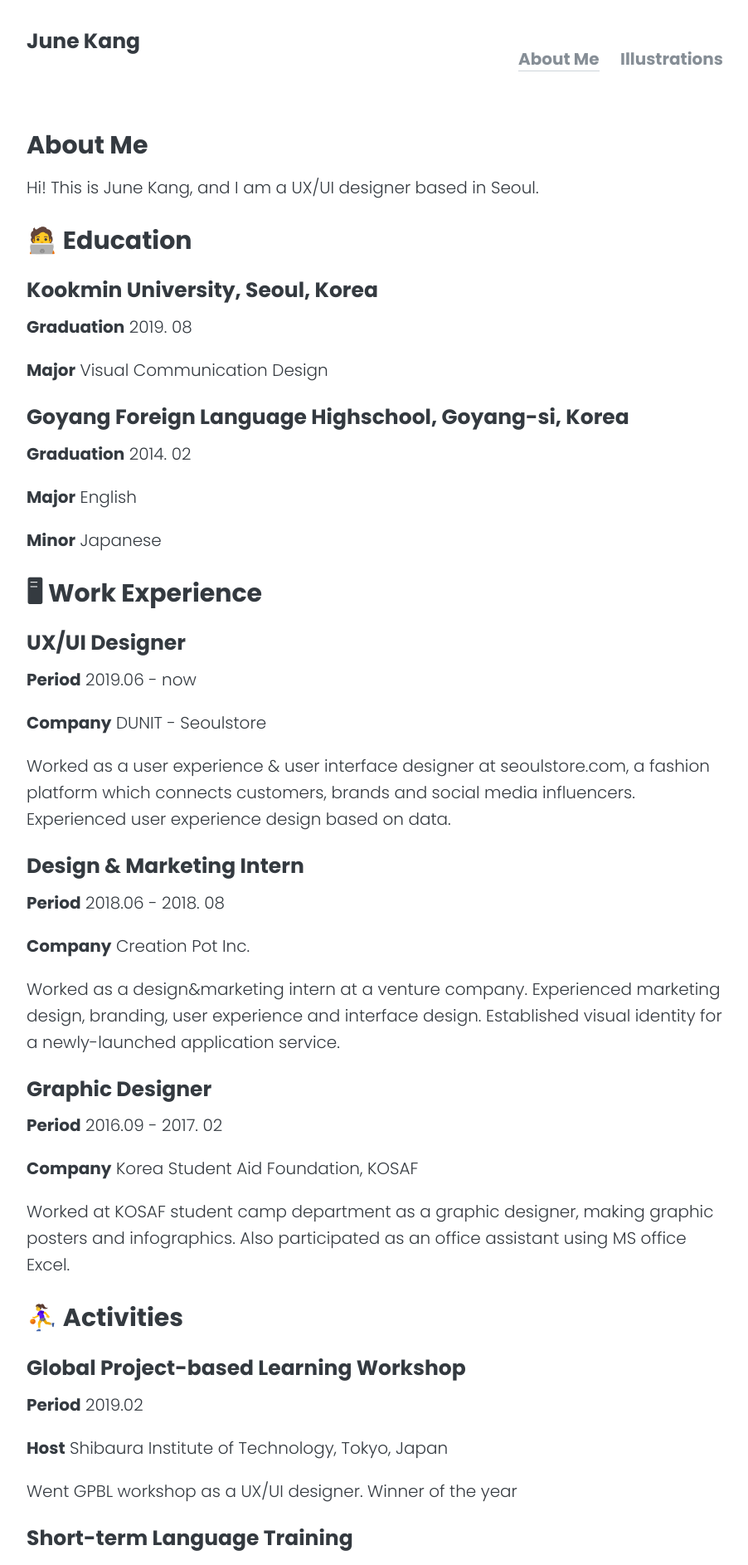
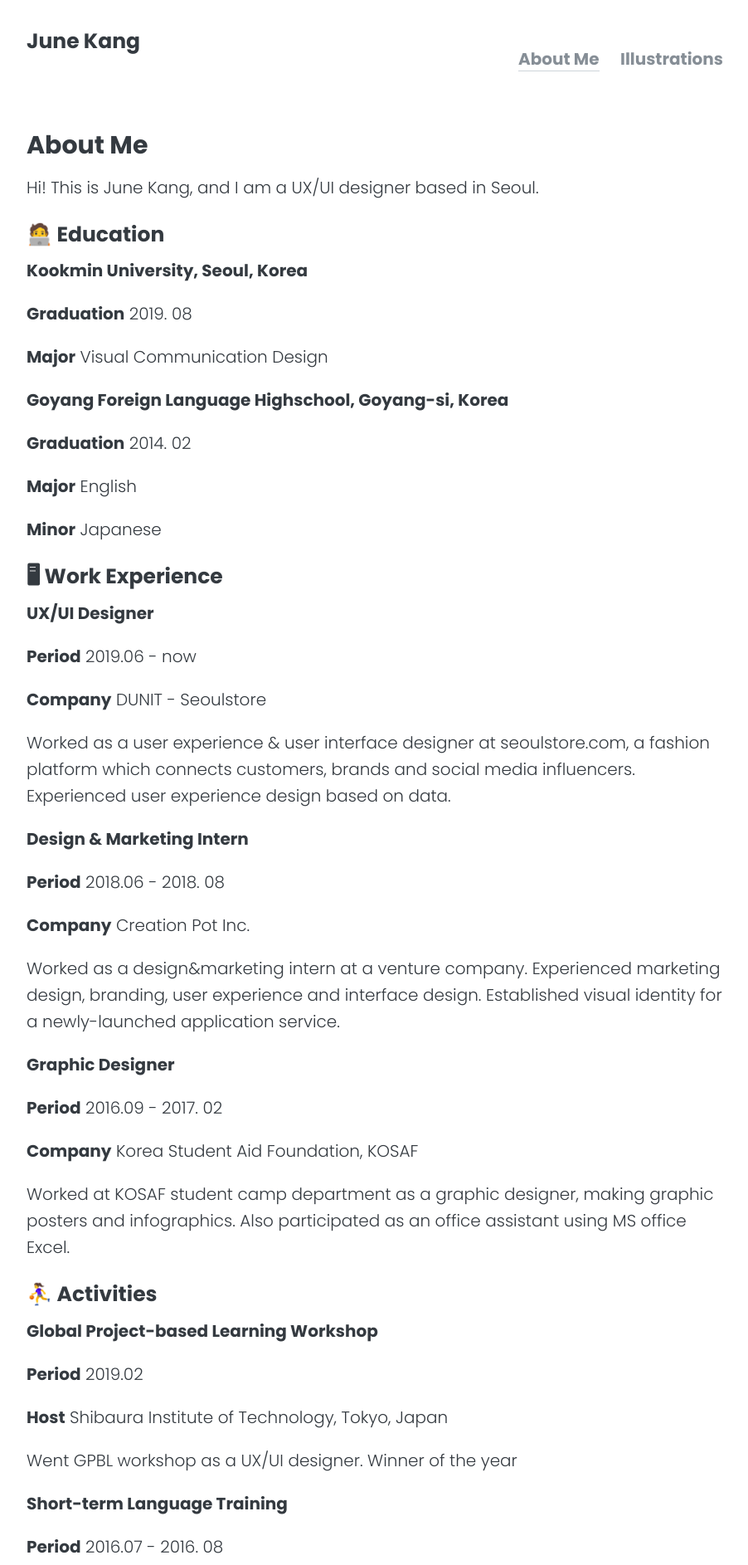
Before and after one commit to kangjune/kangjune.github.io, a Jekyll site: the page built from about.md, in a window 1280 px wide. Shown: the top 1886 px of the page at 83% size, without its empty margins (188-1090 px from the left). Built offline with Jekyll 4.4.1, drawn with Linux system fonts in a browser that asks for light colours.

```diff
--- a/about.md
+++ b/about.md
@@ -6,15 +6,15 @@ tags: about
 ---
 Hi! This is June Kang, and I am a UX/UI designer based in Seoul.
 
-## 🧑‍💻 **Education**
+### 🧑‍💻 **Education**
 
-### **Kookmin University, Seoul, Korea**
+**Kookmin University, Seoul, Korea**
 
 **Graduation** 2019. 08
 
 **Major** Visual Communication Design
 
-### **Goyang Foreign Language Highschool, Goyang-si, Korea**
+**Goyang Foreign Language Highschool, Goyang-si, Korea**
 
 **Graduation** 2014. 02
 
@@ -22,9 +22,9 @@ Hi! This is June Kang, and I am a UX/UI designer based in Seoul.
 
 **Minor** Japanese
 
-## 🖥 **Work Experience**
+### 🖥 **Work Experience**
 
-### **UX/UI Designer**
+**UX/UI Designer**
 
 **Period** 2019.06 - now
 
@@ -32,7 +32,7 @@ Hi! This is June Kang, and I am a UX/UI designer based in Seoul.
 
 Worked as a user experience & user interface designer at seoulstore.com, a fashion platform which connects customers, brands and social media influencers. Experienced user experience design based on data.
 
-### **Design & Marketing Intern**
+**Design & Marketing Intern**
 
 **Period** 2018.06 - 2018. 08
 
@@ -40,7 +40,7 @@ Worked as a user experience & user interface designer at seoulstore.com, a fashi
 
 Worked as a design&marketing intern at a venture company. Experienced marketing design, branding, user experience and interface design. Established visual identity for a newly-launched application service.
 
-### **Graphic Designer**
+**Graphic Designer**
 
 **Period** 2016.09 - 2017. 02
 
@@ -48,9 +48,9 @@ Worked as a design&marketing intern at a venture company. Experienced marketing
 
 Worked at KOSAF student camp department as a graphic designer, making graphic posters and infographics. Also participated as an office assistant using MS office Excel.
 
-## ⛹️‍♀️ **Activities**
+### ⛹️‍♀️ **Activities**
 
-### **Global Project-based Learning Workshop**
+**Global Project-based Learning Workshop**
 
 **Period** 2019.02
 
@@ -58,7 +58,7 @@ Worked at KOSAF student camp department as a graphic designer, making graphic po
 
 Went GPBL workshop as a UX/UI designer. Winner of the year
 
-### **Short-term Language Training**
+**Short-term Language Training**
 
 **Period** 2016.07 - 2016. 08
 
@@ -66,7 +66,7 @@ Went GPBL workshop as a UX/UI designer. Winner of the year
 
 Went US for language training as a student exchange program. Studied at Husson University. Maine.
 
-### **Exhibitions of 3D printing and Drawing**
+**Exhibitions of 3D printing and Drawing**
 
 **Period** 2014 - 2015
 
@@ -74,9 +74,9 @@ Went US for language training as a student exchange program. Studied at Husson
 
 Hosted exhibitions for the freshmen&sophomores' projects
 
-## 📒 **Official grades**
+### 📒 **Official grades**
 
-### OPIc
+**OPIc**
 
 **Field** English speaking
 
@@ -84,7 +84,7 @@ Hosted exhibitions for the freshmen&sophomores' projects
 
 **Grade** IH
 
-### **TOEIC Speaking test**
+**TOEIC Speaking test**
 
 **Field** English speaking
 
@@ -94,7 +94,7 @@ Hosted exhibitions for the freshmen&sophomores' projects
 
 **Score** 170
 
-### **Japanese Language Proficiency Test**
+**Japanese Language Proficiency Test**
 
 **Field** Japanese
 
@@ -102,7 +102,7 @@ Hosted exhibitions for the freshmen&sophomores' projects
 
 **Grade** N3
 
-### **Advanced Placement®**
+**Advanced Placement®**
 
 **Field** Psychology
 
@@ -110,7 +110,7 @@ Hosted exhibitions for the freshmen&sophomores' projects
 
 **Grade** qualified
 
-## 🖋 **Skills**
+### 🖋 **Skills**
 
 **Adobe** Photoshop, Illustrator, InDesign, After Effects
 
@@ -118,7 +118,7 @@ Hosted exhibitions for the freshmen&sophomores' projects
 
 **Others** Figma, Sketch, Cinema 4d, Protopie
 
-## 💬 **Languages**
+### 💬 **Languages**
 
 🇰🇷**Korean** native
 
```
